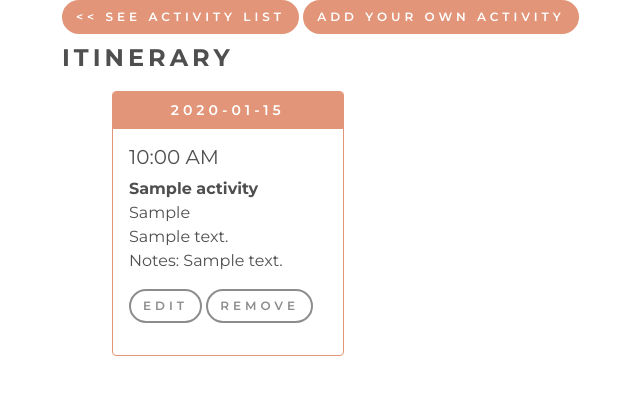
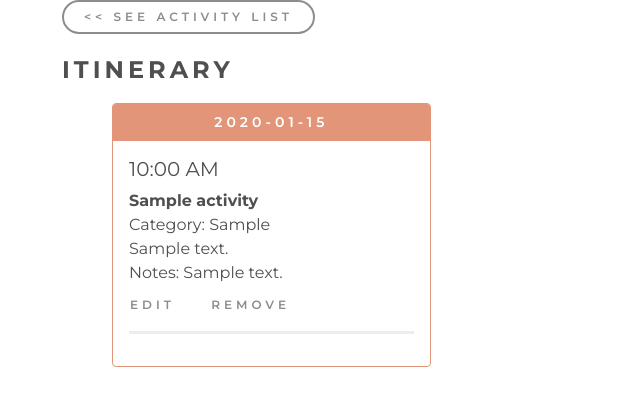
Before and after one commit to kat-jiang/Travel-planning-project, a Flask app: template templates/itinerary.html in a window 1280 px wide. Shown: the part 746-1163 px from the top of the page, without its empty margins (20-660 px from the left). Before the commit the page ends 1102 px from the top, so only its background shows below. Run offline with Flask 2, Linux system fonts and the light colour scheme; tables that the repository leaves empty hold one stand-in row (values such as "Sample post"); the template is opened without the code that fills it: values that come from a table or form of the project are taken from there, most other values are stand-ins (such as "Sample title", 1, 10 or a date in 2020); some libraries are stand-ins or nearby versions.

Commit message:
updated styles to itinerary page

```diff
--- a/static/css/itinerary.css
+++ b/static/css/itinerary.css
@@ -5,11 +5,9 @@
   position: relative;
   width: 100%;
   height: 350px;
+  border-radius: 4px;
 }
-.page-activities #map {
-  position: relative;
-  width: 100%;
-}
+
 .marker {
 background-size: cover;
 width: 50px;
@@ -17,6 +15,7 @@ height: 50px;
 border-radius: 50%;
 cursor: pointer;
 }
+
 .marker-number {
 position: absolute;
 top: 5px;
@@ -63,17 +62,27 @@ font-weight: bold;
   color: var(--primary-color);
 }
 
+.offcanvas-title {
+  letter-spacing: 4px;
+  text-transform: uppercase;
+  font-weight: 600;
+}
+.btn-container {
+  text-align: center;
+}
+
 .btn-toggle {
-  background-color: var(--primary-color);
-  color: white;
+  background-color: white;
+  color: var(--base-color-light);
   border-radius: 50px;
   font-weight: 600;
   font-size: 12px;
   letter-spacing: 4px;
   text-transform: uppercase;
-  border: 2px solid var(--primary-color);
+  border: 2px solid var(--base-color-light);
   text-align: center;
-  cursor: pointer;
+  padding: 6px 20px;
+  margin-bottom: 12px;
 }
 
 .btn-toggle:hover,
@@ -82,6 +91,24 @@ font-weight: bold;
   background: white;
   border-color: var(--primary-color);
   box-shadow: none;
+  color: var(--primary-color);
+}
+
+.btn-itinerary-action {
+  color: var(--base-color-light);
+  font-weight: 600;
+  font-size: 12px;
+  letter-spacing: 4px;
+  text-transform: uppercase;
+  /* text-decoration: underline;
+  text-underline-offset: 4px; */
+  padding: 5px 0 0 0;
+  margin-right: 30px;
+}
+
+.btn-itinerary-action:hover,
+.btn-itinerary-action:active,
+.btn-itinerary-action:focus {
   color: var(--primary-color);
 }
 
@@ -118,7 +145,9 @@ font-weight: bold;
 .card {
   border: 1px solid var(--primary-color)
 }
-
+.time-card {
+  margin-bottom: 10px;
+}
 .card-header {
   background-color: var(--primary-color);
   color: white;
@@ -130,6 +159,9 @@ font-weight: bold;
   border: none;
 }
 
+.card-text {
+  margin-bottom: 5px;
+}
 .card-footer {
   background-color: transparent;
   border: none;
--- a/static/css/user-page.css
+++ b/static/css/user-page.css
@@ -6,10 +6,8 @@
   position: relative;
   width: 100%;
   height: 400px;
+  border-radius: 4px;
 }
-.page-activities #map {
-  position: relative;
-  width: 100%; }
 
 .mapboxgl-popup {
   max-width: 200px;
--- a/templates/itinerary.html
+++ b/templates/itinerary.html
@@ -36,8 +36,6 @@
   <button class="btn btn-itinerary btn-toggle" type="button" data-bs-toggle="offcanvas" data-bs-target="#offcanvasExample" aria-controls="offcanvasExample">
     << See Activity List
   </button>
-  <!-- Button trigger add own activity modal -->
-  <button type="button" class="btn btn-itinerary btn-toggle" data-bs-toggle="modal" data-bs-target="#add-own-activity-modal">Add your own Activity</button>
 
   <h2 class="titles">Itinerary</h2>
     <!-- Swiper -->
@@ -51,11 +49,12 @@
               </div>
               <div class="card-body">
                 {% for activity in sorted_activities[date] %}
+                  <div class="time-card">
                     <h5 class="card-title">{{activity.datetime.strftime("%I:%M %p")}}</h5>
                     <p class="card-text">
                       <strong>{{activity.activity_name}}</strong>
                       <br>
-                    {{activity.activity_type}}
+                      Category: {{activity.activity_type}}
                       <br>
                       {{activity.address}}
                       <br>
@@ -64,12 +63,12 @@
                       {% endif %}
                     </p>
                     <!-- Button trigger datetime modal -->
-                  <button type="button" data-activity-id="{{activity.activity_id}}" class="btn btn-itinerary modal-btn" data-bs-toggle="modal" data-bs-target="#add-datetime-modal">Edit</button>
+                    <button type="button" data-activity-id="{{activity.activity_id}}" class="btn btn-itinerary-action modal-btn" data-bs-toggle="modal" data-bs-target="#add-datetime-modal">Edit</button>
                     <!-- Button to remove activity -->
-                  <button type="button" class="btn btn-itinerary remove" data-activity-id="{{activity.activity_id}}">Remove</button>
+                    <button type="button" class="btn btn-itinerary-action remove" data-activity-id="{{activity.activity_id}}">Remove</button>
+                  </div>
+                  <hr class="solid">
                 {% endfor %}
-              </div>
-              <div class="card-footer text-muted">
               </div>
             </div>
           </div>
@@ -89,11 +88,15 @@
       <button type="button" class="btn-close text-reset" data-bs-dismiss="offcanvas" aria-label="Close"></button>
     </div>
     <div class="offcanvas-body">
+      <!-- Button trigger add own activity modal -->
+      <div class="btn-container">
+        <button type="button" class="btn btn-itinerary btn-toggle" data-bs-toggle="modal" data-bs-target="#add-own-activity-modal">Add your own Activity</button>
+      </div>
       {% for activity in activities %}
       <div class="card" style="margin-bottom: 10px;">
         <div class="card-header">{{activity.activity_name}}</div>
         <div class="card-body text-dark">
-          <p class="card-title">{{activity.activity_type}}</p>
+          <p class="card-title">Category: {{activity.activity_type}}</p>
           <p class="card-text">
             {{activity.address}} <br>
             {{activity.phone}}
@@ -196,7 +199,7 @@
 <!-- Initialize Swiper -->
 <script>
   const swiper = new Swiper(".mySwiper", {
-    slidesPerView: 4,
+    slidesPerView: 3,
     spaceBetween: 30,
     allowTouchMove: false,
     pagination: {
```
Lines whose indentation alone changed are shown as unchanged.
